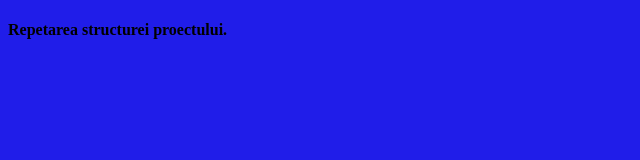
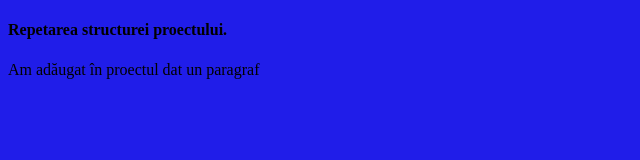
Before and after one commit to DorosAlexandru/repetare, a plain HTML site: page index.html in a window 1280 px wide. Shown: the whole page, without its empty margins (0-640 px from the left). Drawn offline with Linux system fonts and the light colour scheme.

Commit message:
Update index.html

```diff
--- a/index.html
+++ b/index.html
@@ -7,6 +7,9 @@
 </head>
 <body>
     <h4>Repetarea structurei proectului.</h4>
+    <p>
+        Am adăugat în proectul dat un paragraf
+    </p>
     <script src="js/main.js"></script>
 </body>
 </html>
```
